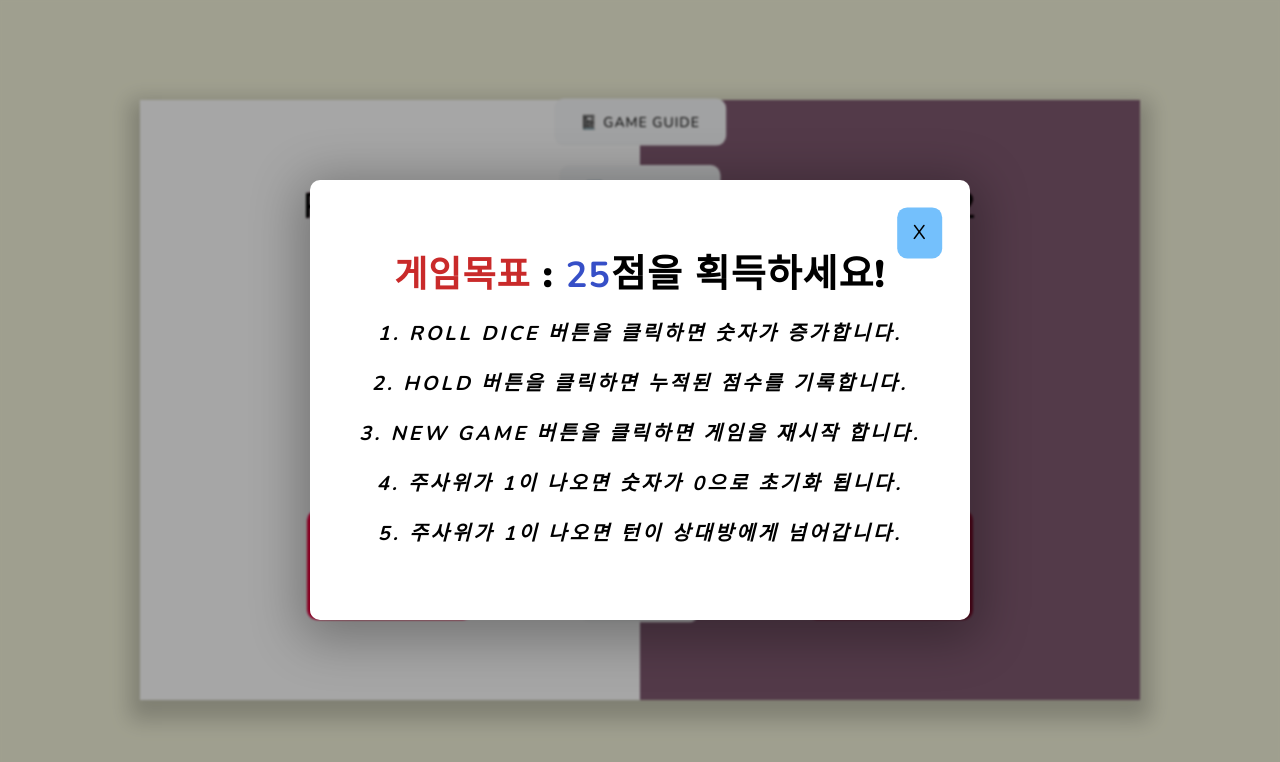
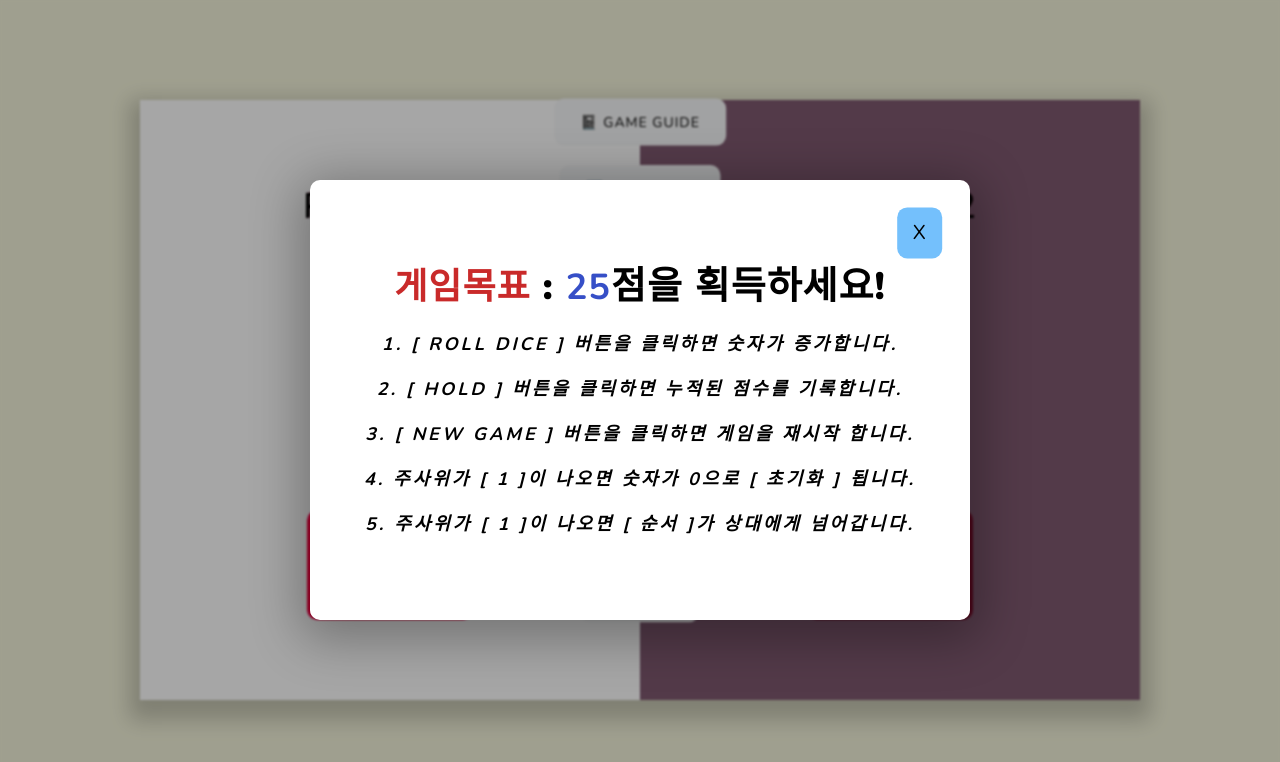
Before and after one commit to dong-geon-Lee/dice-game-app, a React (Create React App) app: page / in a window 1280 px wide. Both pictures are taken after a click on the button "📓 GAME GUIDE". Shown: the top 762 px of the page. Built offline with nearby package versions, Linux system fonts and the light colour scheme.

Commit message:
모달 가이드 텍스트 변경

```diff
--- a/src/components/Modals/Modals.jsx
+++ b/src/components/Modals/Modals.jsx
@@ -18,11 +18,11 @@ const Modals = () => {
       <Title>
         <Strong>게임목표</Strong> : <Strong>25</Strong>점을 획득하세요!
       </Title>
-      <Text>1. Roll dice 버튼을 클릭하면 숫자가 증가합니다.</Text>
-      <Text>2. Hold 버튼을 클릭하면 누적된 점수를 기록합니다.</Text>
-      <Text>3. New game 버튼을 클릭하면 게임을 재시작 합니다.</Text>
-      <Text>4. 주사위가 1이 나오면 숫자가 0으로 초기화 됩니다.</Text>
-      <Text>5. 주사위가 1이 나오면 턴이 상대방에게 넘어갑니다.</Text>
+      <Text>1. [ Roll dice ] 버튼을 클릭하면 숫자가 증가합니다.</Text>
+      <Text>2. [ Hold ] 버튼을 클릭하면 누적된 점수를 기록합니다.</Text>
+      <Text>3. [ New game ] 버튼을 클릭하면 게임을 재시작 합니다.</Text>
+      <Text>4. 주사위가 [ 1 ]이 나오면 숫자가 0으로 [ 초기화 ] 됩니다.</Text>
+      <Text>5. 주사위가 [ 1 ]이 나오면 [ 순서 ]가 상대에게 넘어갑니다.</Text>
     </Container>
   );
 };
--- a/src/components/Modals/styles.js
+++ b/src/components/Modals/styles.js
@@ -45,7 +45,7 @@ export const Title = styled.h1`
 
 export const Text = styled.p`
   font-style: italic;
-  font-size: 2rem;
+  font-size: 1.8rem;
   font-weight: 700;
   line-height: 2.5;
   letter-spacing: 3px;
```
